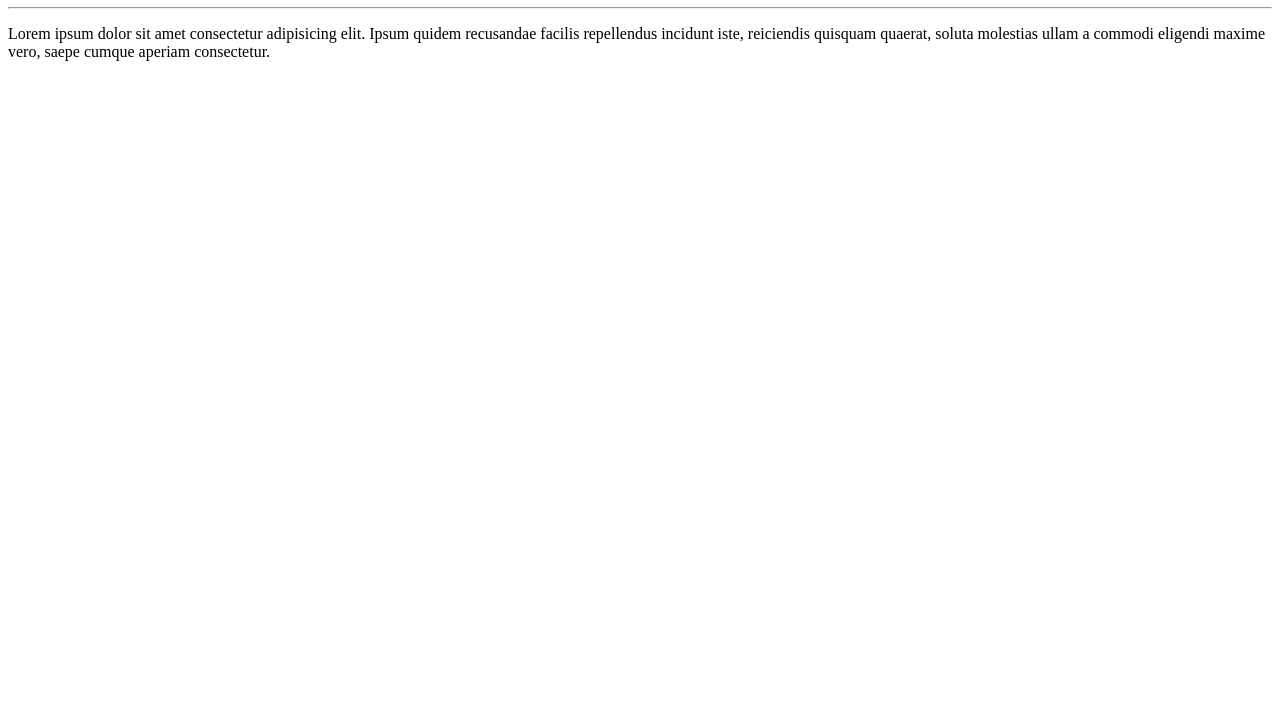
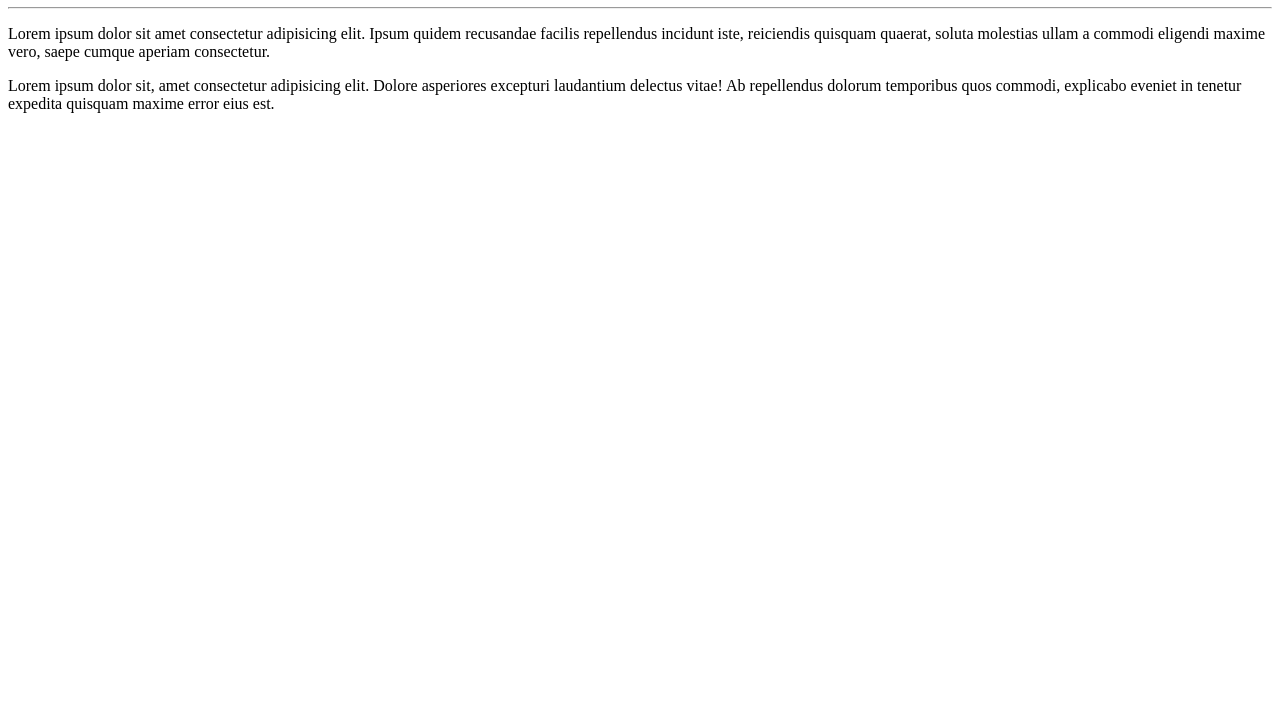
Before and after one commit to Douglas-Lucas/Ola-Mundo, a plain HTML site: page site-exemplo/index.html in a window 1280 px wide. Shown: the part 73-800 px from the top of the page. Drawn offline with Linux system fonts and the light colour scheme.

Commit message:
adicionei um paragrafo

```diff
--- a/site-exemplo/index.html
+++ b/site-exemplo/index.html
@@ -8,12 +8,18 @@
   </head>
   <body>
     <h1>Olá, Mundo!</h1>
-    <hr>
+    <hr />
     <p>
       Lorem ipsum dolor sit amet consectetur adipisicing elit. Ipsum quidem
       recusandae facilis repellendus incidunt iste, reiciendis quisquam quaerat,
       soluta molestias ullam a commodi eligendi maxime vero, saepe cumque
       aperiam consectetur.
     </p>
+    <p>
+      Lorem ipsum dolor sit, amet consectetur adipisicing elit. Dolore
+      asperiores excepturi laudantium delectus vitae! Ab repellendus dolorum
+      temporibus quos commodi, explicabo eveniet in tenetur expedita quisquam
+      maxime error eius est.
+    </p>
   </body>
 </html>
```
